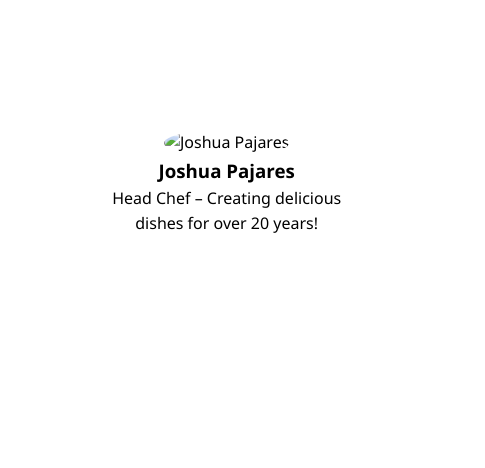
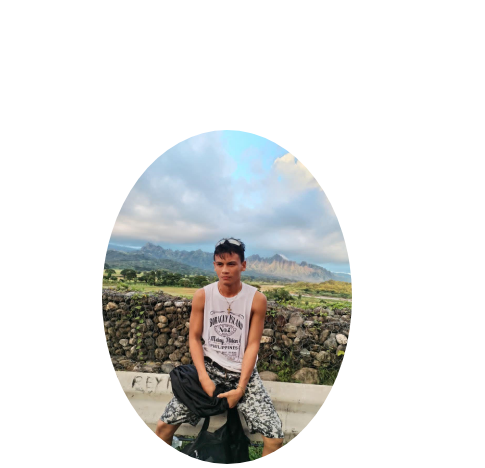
Before and after one commit to Amiel0724/Amiel, a plain HTML site: page web.html in a window 1280 px wide. Shown: the part 1780-2248 px from the top of the page, 0-485 px from the left. Drawn offline with Linux system fonts and the light colour scheme; a script that the page names is missing; files whose address does not match are found by name.

Commit message:
Update web.html

```diff
--- a/web.html
+++ b/web.html
@@ -64,7 +64,7 @@
         <h2>Meet Our Team</h2>
         <div class="employee-profiles">
             <div class="employee">
-                <img src=""C:\DELOS REYES\DELOS REYES\download.jpg"" alt="Joshua Pajares">
+                <img src="download (1).jpg" alt="Joshua Pajares">
                 <h3>Joshua Pajares</h3>
                 <p>Head Chef – Creating delicious dishes for over 20 years!</p>
             </div>
```
